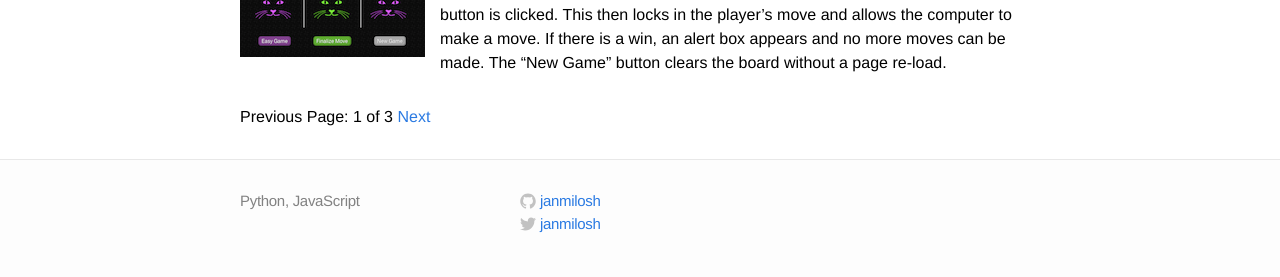
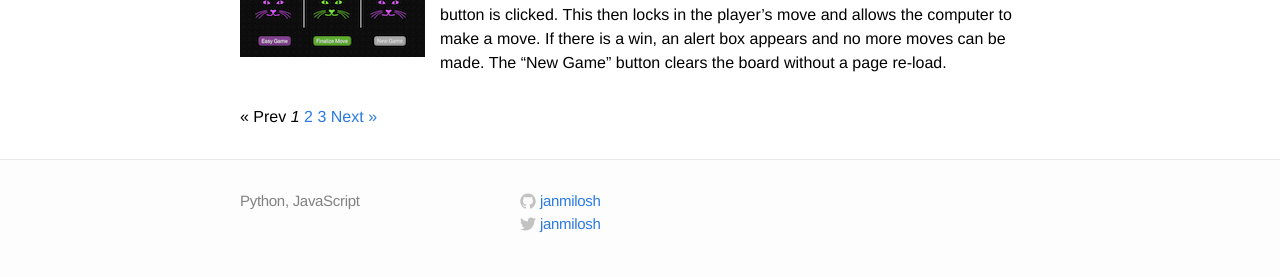
Before and after one commit to jmilosh/jmilosh.github.io, a Jekyll site: the page built from index.html, in a window 1280 px wide. Shown: the part 2031-2308 px from the top of the page. Built offline with Jekyll 4.4.1, drawn with Linux system fonts in a browser that asks for light colours; the list of posts is cut into pages by our own code.

Commit message:
Fixes pagination - hopefully

```diff
--- a/index.html
+++ b/index.html
@@ -16,17 +16,28 @@
   </div>
 {% endfor %}
 
-<!-- Pagination links -->
+{% if paginator.total_pages > 1 %}
 <div class="pagination">
   {% if paginator.previous_page %}
-    <a href="/page{{ paginator.previous_page }}" class="previous">Previous</a>
+    <a href="{{ paginator.previous_page_path | prepend: site.baseurl | replace: '//', '/' }}">&laquo; Prev</a>
   {% else %}
-    <span class="previous">Previous</span>
+    <span>&laquo; Prev</span>
   {% endif %}
-  <span class="page_number ">Page: {{ paginator.page }} of {{ paginator.total_pages }}</span>
+
+  {% for page in (1..paginator.total_pages) %}
+    {% if page == paginator.page %}
+      <em>{{ page }}</em>
+    {% elsif page == 1 %}
+      <a href="{{ '/index.html' | prepend: site.baseurl | replace: '//', '/' }}">{{ page }}</a>
+    {% else %}
+      <a href="{{ site.paginate_path | prepend: site.baseurl | replace: '//', '/' | replace: ':num', page }}">{{ page }}</a>
+    {% endif %}
+  {% endfor %}
+
   {% if paginator.next_page %}
-    <a href="/page{{ paginator.next_page }}" class="next">Next</a>
+    <a href="{{ paginator.next_page_path | prepend: site.baseurl | replace: '//', '/' }}">Next &raquo;</a>
   {% else %}
-    <span class="next ">Next</span>
+    <span>Next &raquo;</span>
   {% endif %}
 </div>
+{% endif %}
```
Also changed, not shown: 2 other files.
